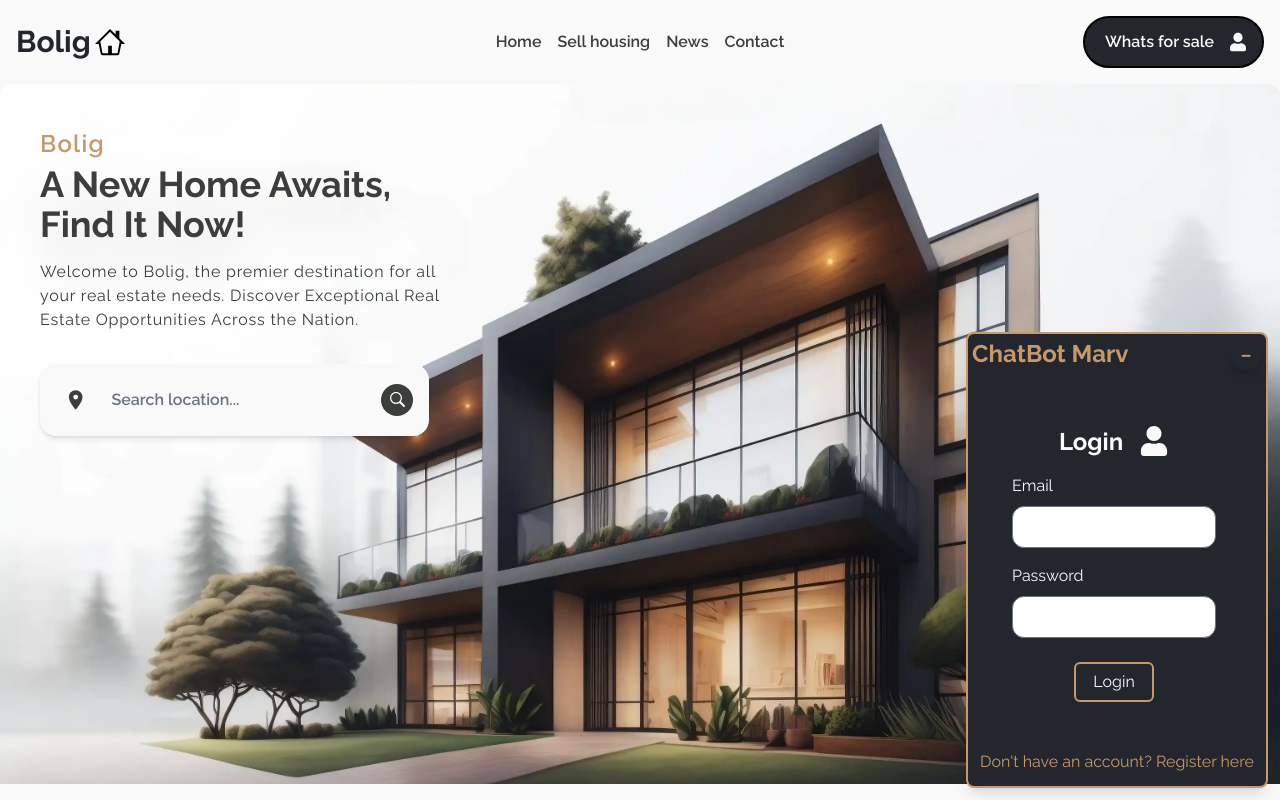
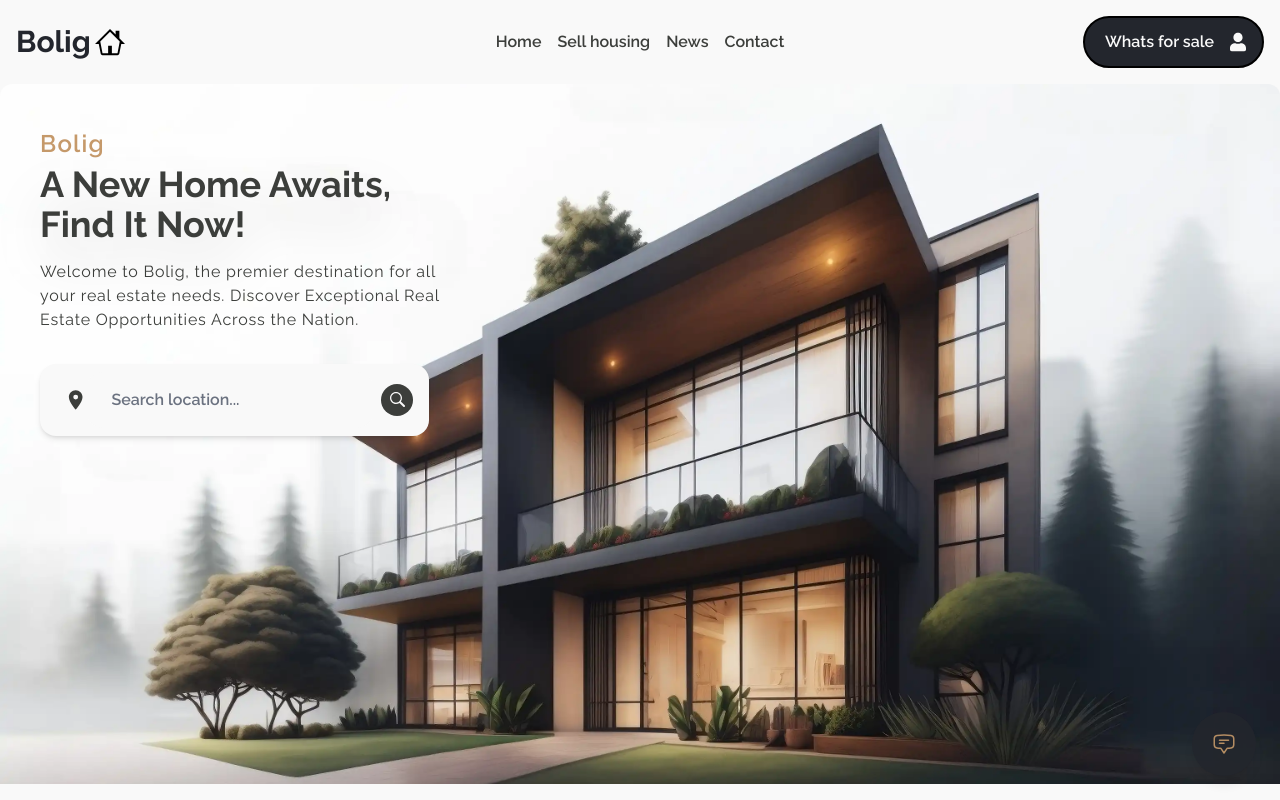
Before and after one commit to MaxAndreasLundin/bolig-web, a Next.js app: page / in a window 1280 px wide. Shown: the top 800 px of the page. Built offline with nearby package versions, Linux system fonts and the light colour scheme.

Commit message:
Changed component.

```diff
--- a/app/layout.tsx
+++ b/app/layout.tsx
@@ -17,6 +17,7 @@ interface LayoutProps {
 }
 
 export default function RootLayout({ children }: LayoutProps) {
+  // @ts-ignore
   return (
     <ChatProvider>
       <SearchProvider>
--- a/context/ChatBotContext.tsx
+++ b/context/ChatBotContext.tsx
@@ -12,7 +12,7 @@ interface ChatContextType {
 export const ChatContext = createContext<ChatContextType>({
   isLoggedIn: false,
   setIsLoggedIn: () => {},
-  isMinimized: false,
+  isMinimized: true,
   setIsMinimized: () => {},
 });
 
@@ -20,7 +20,7 @@ export const ChatProvider: React.FC<{ children: ReactNode }> = ({
   children,
 }) => {
   const [isLoggedIn, setIsLoggedIn] = useState(false);
-  const [isMinimized, setIsMinimized] = useState(false);
+  const [isMinimized, setIsMinimized] = useState(true);
 
   return (
     <ChatContext.Provider
```
